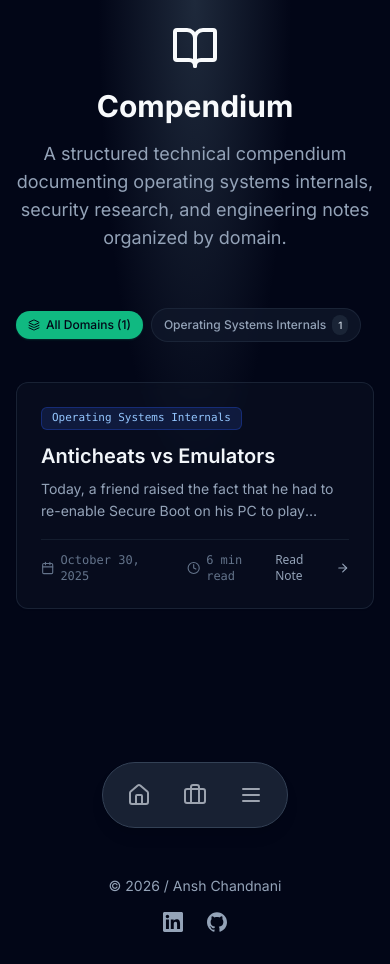
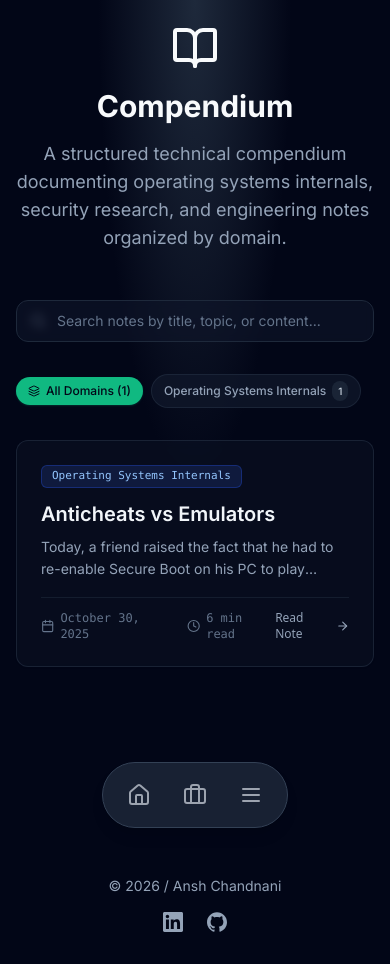
Before and after one commit to mrdebator/mrdebator.github.io, a Next.js app: page /compendium in a window 390 px wide. Built offline with nearby package versions, Linux system fonts and the light colour scheme.

Commit message:
feat(compendium): runtime query sync, instant search, mobile TOC, and dual-tier caching

```diff
--- a/app/compendium/CompendiumClientPage.tsx
+++ b/app/compendium/CompendiumClientPage.tsx
@@ -1,10 +1,11 @@
 "use client";
 
-import React, { useState, useMemo } from "react";
+import React, { useState, useMemo, useEffect } from "react";
 import Link from "next/link";
+import { useRouter, useSearchParams, usePathname } from "next/navigation";
 import { CompendiumPostMeta } from "@/lib/compendium";
 import { DomainMeta } from "@/lib/domains";
-import { Calendar, Clock, ArrowRight, BookOpen, Layers } from "lucide-react";
+import { Calendar, Clock, ArrowRight, BookOpen, Layers, Search, X } from "lucide-react";
 
 interface CompendiumClientPageProps {
     initialPosts: CompendiumPostMeta[];
@@ -15,21 +16,77 @@ export default function CompendiumClientPage({
     initialPosts,
     domainsWithCounts,
 }: CompendiumClientPageProps) {
-    const [selectedDomain, setSelectedDomain] = useState<string | null>(null);
+    const router = useRouter();
+    const searchParams = useSearchParams();
+    const pathname = usePathname();
+
+    const domainParam = searchParams.get("domain");
+    const [selectedDomain, setSelectedDomain] = useState<string | null>(domainParam);
+    const [searchQuery, setSearchQuery] = useState("");
+
+    useEffect(() => {
+        setSelectedDomain(domainParam);
+    }, [domainParam]);
+
+    const handleSelectDomain = (slug: string | null) => {
+        setSelectedDomain(slug);
+        const params = new URLSearchParams(searchParams.toString());
+        if (slug) {
+            params.set("domain", slug);
+        } else {
+            params.delete("domain");
+        }
+        const queryStr = params.toString();
+        const nextUrl = queryStr ? `${pathname}?${queryStr}` : pathname;
+        router.replace(nextUrl, { scroll: false });
+    };
 
     const filteredPosts = useMemo(() => {
-        if (!selectedDomain) return initialPosts;
-        return initialPosts.filter((post) =>
-            post.domains.some((d) => d.slug === selectedDomain || d.id === selectedDomain)
-        );
-    }, [initialPosts, selectedDomain]);
+        const query = searchQuery.trim().toLowerCase();
+        return initialPosts.filter((post) => {
+            const matchesDomain =
+                !selectedDomain ||
+                post.domains.some((d) => d.slug === selectedDomain || d.id === selectedDomain);
+            if (!matchesDomain) return false;
+
+            if (!query) return true;
+
+            const matchesTitle = post.title.toLowerCase().includes(query);
+            const matchesExcerpt = post.excerpt ? post.excerpt.toLowerCase().includes(query) : false;
+            const matchesContent = post.content ? post.content.toLowerCase().includes(query) : false;
+            const matchesDomains = post.domains.some((d) => d.name.toLowerCase().includes(query));
+
+            return matchesTitle || matchesExcerpt || matchesContent || matchesDomains;
+        });
+    }, [initialPosts, selectedDomain, searchQuery]);
 
     return (
-        <div className="space-y-10">
+        <div className="space-y-8">
+            {/* Instant Search Bar */}
+            <div className="relative">
+                <Search className="absolute left-3.5 top-1/2 -translate-y-1/2 w-4 h-4 text-slate-400 pointer-events-none" />
+                <input
+                    type="text"
+                    value={searchQuery}
+                    onChange={(e) => setSearchQuery(e.target.value)}
+                    placeholder="Search notes by title, topic, or content..."
+                    className="w-full pl-10 pr-10 py-2.5 rounded-xl bg-slate-900/60 border border-slate-800 text-sm text-slate-200 placeholder:text-slate-500 focus:outline-none focus:ring-2 focus:ring-emerald-500/50 focus:border-emerald-500/50 transition-all backdrop-blur-sm"
+                />
+                {searchQuery && (
+                    <button
+                        onClick={() => setSearchQuery("")}
+                        className="absolute right-3 top-1/2 -translate-y-1/2 text-slate-400 hover:text-slate-200 p-1"
+                        title="Clear search"
+                    >
+                        <X className="w-4 h-4" />
+                    </button>
+                )}
+            </div>
+
             {/* Domain Filter Bar */}
-            <div className="flex flex-wrap items-center gap-2 pt-2">
+            <div className="flex flex-wrap items-center gap-2">
                 <button
-                    onClick={() => setSelectedDomain(null)}
+                    onClick={() => handleSelectDomain(null)}
                     className={`inline-flex items-center gap-1.5 px-3 py-1.5 rounded-full text-xs font-medium transition-all ${
                         selectedDomain === null
                             ? "bg-emerald-500 text-slate-950 shadow-sm shadow-emerald-500/20"
@@ -45,7 +102,7 @@ export default function CompendiumClientPage({
                     return (
                         <button
                             key={domain.id}
-                            onClick={() => setSelectedDomain(isSelected ? null : domain.slug)}
+                            onClick={() => handleSelectDomain(isSelected ? null : domain.slug)}
                             className={`inline-flex items-center gap-1.5 px-3 py-1.5 rounded-full text-xs font-medium transition-all ${
                                 isSelected
                                     ? "bg-blue-600 text-white shadow-sm shadow-blue-500/20"
@@ -66,7 +123,11 @@ export default function CompendiumClientPage({
                 {filteredPosts.length === 0 ? (
                     <div className="text-center py-16 border border-dashed border-slate-800 rounded-xl bg-slate-900/30">
                         <BookOpen className="w-8 h-8 text-slate-500 mx-auto mb-2" />
-                        <p className="text-slate-400 text-sm">No notes found for this domain category.</p>
+                        <p className="text-slate-400 text-sm">
+                            {searchQuery
+                                ? `No notes found matching "${searchQuery}".`
+                                : "No notes found for this domain category."}
+                        </p>
                     </div>
                 ) : (
                     filteredPosts.map((post) => (
@@ -81,7 +142,7 @@ export default function CompendiumClientPage({
                                         key={d.id}
                                         onClick={(e) => {
                                             e.stopPropagation();
-                                            setSelectedDomain(d.slug);
+                                            handleSelectDomain(d.slug);
                                         }}
                                         className="text-[11px] font-mono px-2.5 py-0.5 rounded-md bg-blue-950/60 border border-blue-800/50 text-blue-300 hover:bg-blue-900/60 hover:text-blue-200 transition-colors"
                                     >
--- a/app/compendium/page.tsx
+++ b/app/compendium/page.tsx
@@ -1,3 +1,4 @@
+import { Suspense } from "react";
 import SectionHeading from "@/components/section-heading";
 import { getAllPostsMeta } from "@/lib/compendium";
 import { COMPENDIUM_DOMAINS } from "@/lib/domains";
@@ -8,6 +9,23 @@ export const metadata = {
     title: "Compendium",
     description: "A structured compendium of systems research, kernel internals, and technical architecture notes.",
 };
+
+function CompendiumSkeleton() {
+    return (
+        <div className="space-y-10 animate-pulse">
+            <div className="flex flex-wrap items-center gap-2 pt-2">
+                <div className="h-8 w-28 rounded-full bg-slate-800/80" />
+                <div className="h-8 w-36 rounded-full bg-slate-800/80" />
+                <div className="h-8 w-32 rounded-full bg-slate-800/80" />
+            </div>
+            <div className="h-10 w-full rounded-xl bg-slate-800/50" />
+            <div className="space-y-6">
+                <div className="h-36 rounded-xl bg-slate-900/40 border border-slate-800/80" />
+                <div className="h-36 rounded-xl bg-slate-900/40 border border-slate-800/80" />
+            </div>
+        </div>
+    );
+}
 
 export default function CompendiumPage() {
     const posts = getAllPostsMeta().filter((p) => !p.draft);
@@ -27,7 +45,9 @@ export default function CompendiumPage() {
                         subtitle="A structured technical compendium documenting operating systems internals, security research, and engineering notes organized by domain."
                     />
                 </div>
-                <CompendiumClientPage initialPosts={posts} domainsWithCounts={domainsWithCounts} />
+                <Suspense fallback={<CompendiumSkeleton />}>
+                    <CompendiumClientPage initialPosts={posts} domainsWithCounts={domainsWithCounts} />
+                </Suspense>
             </div>
         </main>
     );
--- a/lib/compendium.ts
+++ b/lib/compendium.ts
@@ -16,6 +16,7 @@ export interface CompendiumPostMeta {
     domains: DomainMeta[];
     readingTimeMinutes: number;
     excerpt: string;
+    content?: string;
     draft: boolean;
     filename: string;
 }
@@ -88,10 +89,22 @@ function getCompendiumFiles(): string[] {
         .filter((file) => file.endsWith(".md") && !file.startsWith("."));
 }
 
+let cachedPostsMeta: CompendiumPostMeta[] | null = null;
+
+export function _clearPostsCache(): void {
+    cachedPostsMeta = null;
+}
+
 /**
  * Loads all Compendium post metadata, sorted newest first.
+ * Dual-tier caching: bypasses cache in development for Fast Refresh;
+ * memoizes frozen array in production for O(N) SSG build disk I/O.
  */
 export function getAllPostsMeta(): CompendiumPostMeta[] {
+    if (process.env.NODE_ENV === "production" && cachedPostsMeta) {
+        return cachedPostsMeta;
+    }
+
     const files = getCompendiumFiles();
     const posts: CompendiumPostMeta[] = [];
 
@@ -151,6 +164,7 @@ export function getAllPostsMeta(): CompendiumPostMeta[] {
             domains,
             readingTimeMinutes,
             excerpt,
+            content: cleanContent,
             draft: Boolean(data.draft),
             filename,
         });
@@ -158,6 +172,11 @@ export function getAllPostsMeta(): CompendiumPostMeta[] {
 
     // Sort newest first
     posts.sort((a, b) => new Date(b.created).getTime() - new Date(a.created).getTime());
+
+    if (process.env.NODE_ENV === "production") {
+        cachedPostsMeta = Object.freeze([...posts]) as CompendiumPostMeta[];
+    }
+
     return posts;
 }
 
```
Also changed, not shown: app/compendium/[slug]/page.tsx (+34 -4 lines), components/compendium/mobile-toc.tsx (added, +65 -0 lines).
